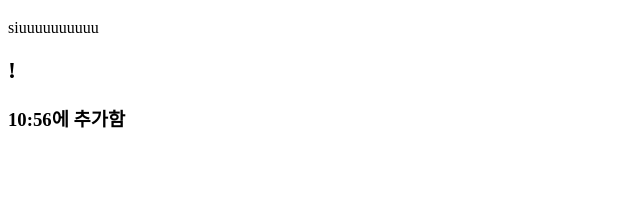
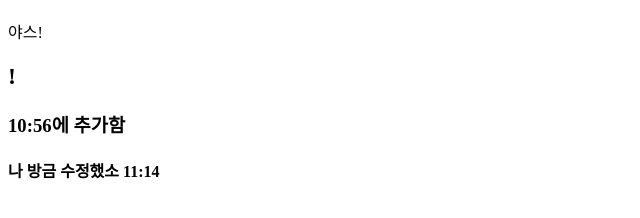
Before and after one commit to dk12177771/dk12171, a plain HTML site: page index.html in a window 1280 px wide. Shown: the part 70-288 px from the top of the page, without its empty margins (0-640 px from the left). Drawn offline with Linux system fonts and the light colour scheme.

Commit message:
add new sentence

```diff
--- a/index.html
+++ b/index.html
@@ -9,8 +9,9 @@
   </head>
   <body>
     <h1>오우</h1>
-    <p>siuuuuuuuuuu</p>
+    <p>야스!</p>
     <h2>!</h2>
     <h3>10:56에 추가함</h3>
+    <h4>나 방금 수정했소 11:14</h4>
   </body>
 </html>
```
